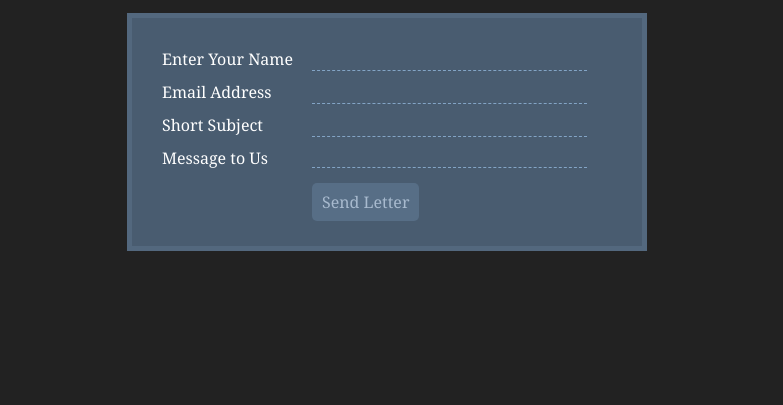
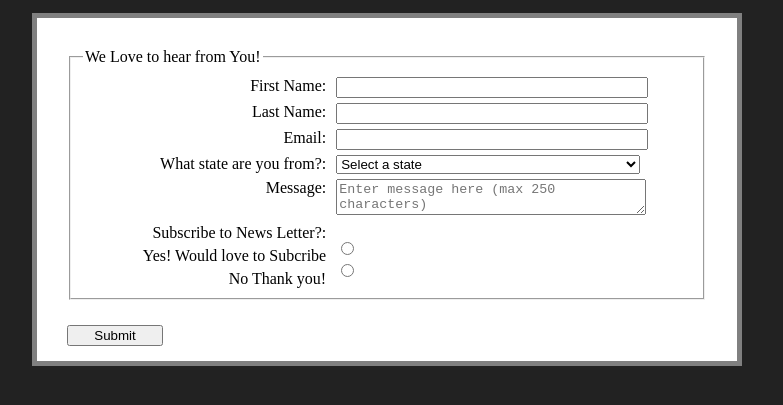
Before and after one commit to sernesto/sernesto.github.io, a plain HTML site: page contact.html in a window 1280 px wide. Shown: the part 207-612 px from the top of the page, without its empty margins (253-1036 px from the left). Drawn offline with Linux system fonts and the light colour scheme.

Commit message:
chapter6

```diff
--- a/contact.html
+++ b/contact.html
@@ -19,25 +19,86 @@
       <li><a href ="websecurity.html">Web Security</a></li>
     </ul>
   </div>
-  <div class ="contactForm">
-    <form class="contactUs" action="" method="post">
-      <label for="name">
-        <span>Enter Your Name</span><input type="text" name="field1" required="true" />
-      </label>
-      <label for="email">
-        <span>Email Address</span><input type="email" name="field2" required="true" />
-      </label>
-      <label for="emailsubject">
-        <span>Short Subject</span><input type="text" name="field3" required="true" />
-      </label>
-      <label for="message">
-        <span>Message to Us</span><textarea name="field4" onkeyup="adjust_textarea(this)" required="true"></textarea>
-      </label>
-      <label>
-        <span>&nbsp;</span><input type="submit" value="Send Letter" />
-      </label>
+
+  <div class = "contactForm">
+    <form class="contactUs" action="" method="post" onsubmit="return validateContactForm();" novalidate="novalidate">
+      <fieldset>
+        <div id="errorMessage" class="errorMessage"></div>
+        <legend>We Love to hear from You!</legend>
+        <label for="userFName">First Name: </label>
+        <input class="field" id="userFName" name="UserFirstName" type="text" required="required"><br>
+        <label for="userLName">Last Name: </label>
+        <input class="field" id="userLName" name="UserLastName" type="text" required="required"><br>
+        <label for="userEmail">Email: </label>
+        <input class="field" id="userEmail" name="UserEmail" type="text" requited="requited"><br>
+        <label for="stateInfo">What state are you from?: </label>
+        <select class="field" id="stateInfo" name="StateInfo" required="required">
+          <option value="">Select a state</option>
+          <option value="AL">AL</option>
+          <option value="AK">AK</option>
+          <option value="AZ">AZ</option>
+          <option value="AR">AR</option>
+          <option value="CA">CA</option>
+          <option value="CO">CO</option>
+          <option value="CT">CT</option>
+          <option value="DE">DE</option>
+          <option value="DC">DC</option>
+          <option value="FL">FL</option>
+          <option value="GA">GA</option>
+          <option value="HI">HI</option>
+          <option value="ID">ID</option>
+          <option value="IL">IL</option>
+          <option value="IN">IN</option>
+          <option value="IA">IA</option>
+          <option value="KS">KS</option>
+          <option value="KY">KY</option>
+          <option value="LA">LA</option>
+          <option value="ME">ME</option>
+          <option value="MD">MD</option>
+          <option value="MA">MA</option>
+          <option value="MI">MI</option>
+          <option value="MN">MN</option>
+          <option value="MS">MS</option>
+          <option value="MO">MO</option>
+          <option value="MT">MT</option>
+          <option value="NE">NE</option>
+          <option value="NV">NV</option>
+          <option value="NH">NH</option>
+          <option value="NJ">NJ</option>
+          <option value="NM">NM</option>
+          <option value="NY">NY</option>
+          <option value="NC">NC</option>
+          <option value="ND">ND</option>
+          <option value="OH">OH</option>
+          <option value="OK">OK</option>
+          <option value="OR">OR</option>
+          <option value="PA">PA</option>
+          <option value="RI">RI</option>
+          <option value="SC">SC</option>
+          <option value="SD">SD</option>
+          <option value="TN">TN</option>
+          <option value="TX">TX</option>
+          <option value="UT">UT</option>
+          <option value="VT">VT</option>
+          <option value="VA">VA</option>
+          <option value="WA">WA</option>
+          <option value="WV">WV</option>
+          <option value="WI">WI</option>
+          <option value="WY">WY</option>
+        </select><br>
+        <label for="message">Message: </label>
+        <textarea class="field" id="message" placeholder="Enter message here (max 250 characters)"></textarea>
+        <br>
+        <label>Subscribe to News Letter?: </label><br>
+        <label for="yesSubs">Yes! Would love to Subcribe</label>
+        <input id="yesSubs" name="subscribe" value="yes" type="radio"><br>
+        <label for="noSubs">No Thank you!</label>
+        <input id="noSubs" name="subscribe" value="" type="radio"><br>
+      </fieldset>
+      <div class="buttonContainer">
+        <input type="submit" value="Submit" id="submitButton">
+      </div>
     </form>
-  </div>
-</body>
-
+    <script src="contact.js"></script>
+  </body>
 </html>
--- /dev/null
+++ b/contact.js
@@ -0,0 +1,45 @@
+"use strict";
+
+//form validation
+function validateContactForm () {
+  var inputElements = document.getElementsByClassName("field");
+  var errorMessageDiv = document.getElementById("errorMessage");
+  var radioButtons = document.getElementsByName('subscribe');
+  var areAllFieldsValid = true;
+  var isRadioButtonSelected = false;
+  try{
+    //checks if fields are filled
+    for (var i = 0; i < inputElements.length; i++) {
+      var element = inputElements[i];
+      if (element.value === "") {
+        element.style.background = "rgb(255,233,233)";
+        element.style.border = "1px solid red";
+        areAllFieldsValid = false;
+      } else {
+        element.style.background = "white";
+        element.style.border = "1px solid rgb(238, 238, 238)";
+      }
+    }
+    //checks if a radio button is checked
+    if(radioButtons[0].checked || radioButtons[1].checked){
+      isRadioButtonSelected = true;
+      radioButtons[0].style.outline = "1px solid rgb(255,233,233)";
+      radioButtons[1].style.outline = "1px solid rgb(255,233,233)";
+    }else{
+      radioButtons[0].style.outline = "1px solid red";
+      radioButtons[1].style.outline = "1px solid red";
+    }
+    //if form is not valid will display an error message
+    if (areAllFieldsValid === false || isRadioButtonSelected === false) {
+      throw "Please fill out all the fields";
+    }else{
+      errorMessageDiv.style.display = "none";
+      errorMessageDiv.innerHTML = "";
+      return true;
+    }
+  }catch(message){
+    errorMessageDiv.style.display = "block";
+    errorMessageDiv.innerHTML = message;
+    return false;
+  }
+}
--- a/website.css
+++ b/website.css
@@ -114,80 +114,48 @@ div {
 
 /*Form Styling*/
 
-.contactUs{
-    width: 450px;
-    font-size: 16px;
-    background: #495C70;
-    padding: 30px 30px 15px 30px;
-    border: 5px solid #53687E;
-    display: block;
-    margin-left: auto;
-    margin-right: auto;
-}
-.contactUs input[type=submit],
-.contactUs input[type=button],
-.contactUs input[type=text],
-.contactUs input[type=email],
-.contactUs textarea,
-.contactUs label {
-    font-family: Georgia, "Times New Roman", Times, serif;
-    font-size: 16px;
-    color: #fff;
-
-}
-.contactUs label {
-    display:block;
-    margin-bottom: 10px;
-}
-.contactUs label > span{
-    display: inline-block;
-    float: left;
-    width: 150px;
-}
-.contactUs input[type=text],
-.contactUs input[type=email]
-{
-    background: transparent;
-    border: none;
-    border-bottom: 1px dashed #83A4C5;
-    width: 275px;
-    outline: none;
-    padding: 0px 0px 0px 0px;
-    font-style: italic;
-}
-.contactUs textarea{
-    font-style: italic;
-    padding: 0px 0px 0px 0px;
-    background: transparent;
-    outline: none;
-    border: none;
-    border-bottom: 1px dashed #83A4C5;
-    width: 275px;
-    overflow: hidden;
-    resize:none;
-    height:20px;
+.contactUs {
+  width: 50%;
+  font-size: 16px;
+  background: white;
+  padding: 30px 30px 15px 30px;
+  border: 5px solid gray;
+  display: block;
+  margin-left: auto;
+  margin-right: auto;
+  color: black;
 }
 
-.contactUs textarea:focus,
-.contactUs input[type=text]:focus,
-.contactUs input[type=email]:focus,
-.contactUs input[type=email] :focus
-{
-    border-bottom: 1px dashed #D9FFA9;
+.contactUs label{
+  width: 40%;
+  text-align: right;
+  float: left;
+  clear: left;
+  margin-right: 10px;
+  margin-top: 5px;
 }
 
-.contactUs input[type=submit],
-.contactUs input[type=button]{
-    background: #576E86;
-    border: none;
-    padding: 8px 10px 8px 10px;
-    border-radius: 5px;
-    color: #A8BACE;
+.contactUs input, .contactUs select, .contactUs textarea{
+  width: 50%;
+  margin-top: 5px;
+  margin-right: 5px;
 }
-.contactUs input[type=submit]:hover,
-.contactUs input[type=button]:hover{
-background: #394D61;
+
+.contactUs input[type=radio]{
+  width: auto;
 }
+
+.errorMessage{
+  color:red;
+}
+
+#submitButton {
+  width: 15%;
+  margin-top: 25px;
+  margin-left: auto;
+  margin-right: auto;
+}
+
 
 /*web security CSS*/
 /*look of page*/
```
